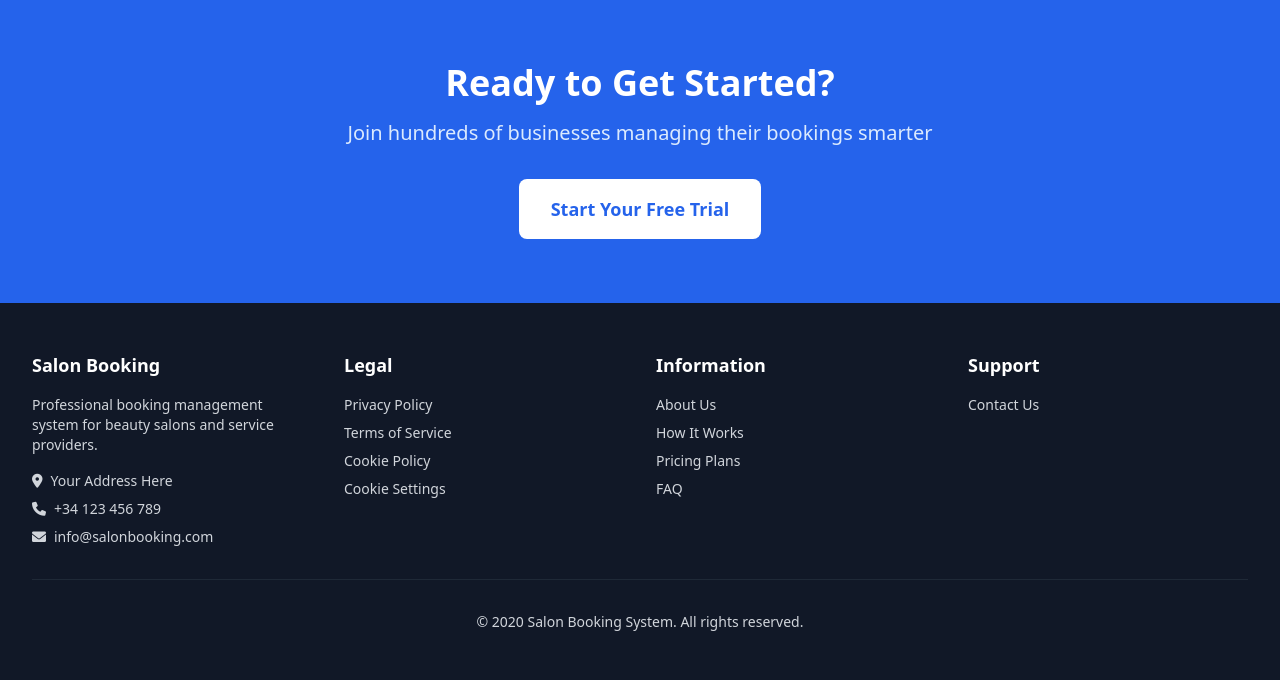
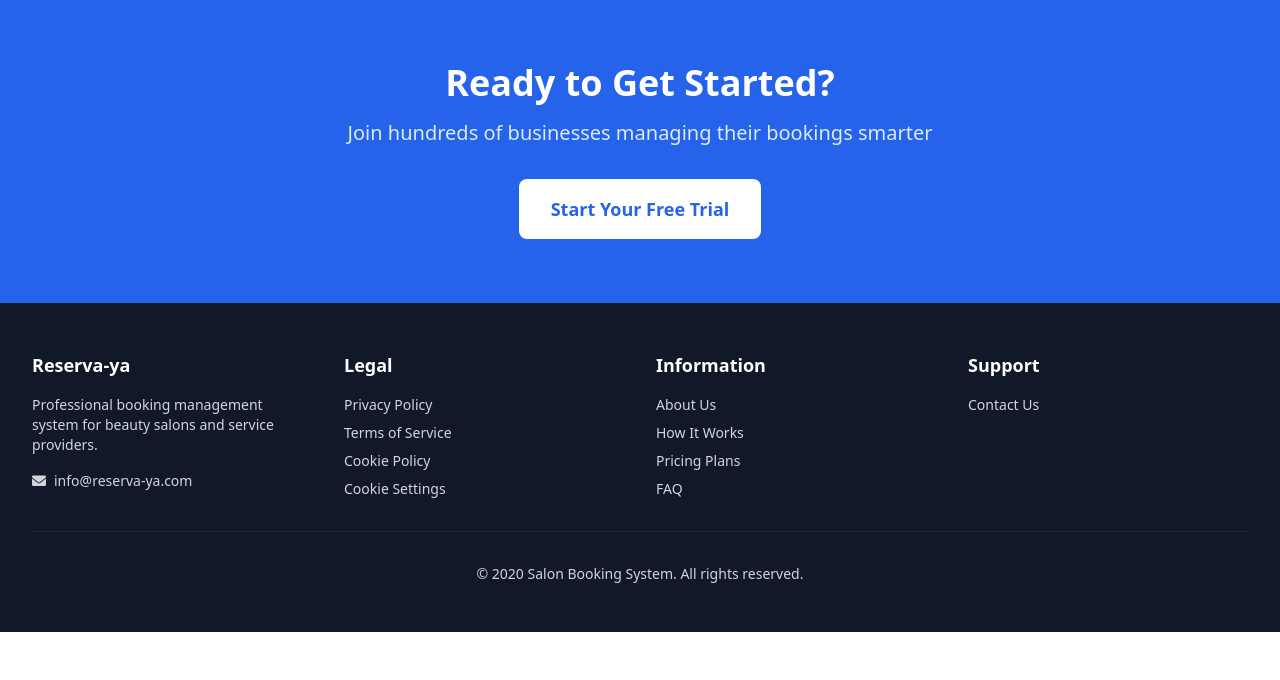
Before and after one commit to ArtemTokar13/saas.salon, a Django app: template templates/Index.html in a window 1280 px wide. Shown: the part 1417-2097 px from the top of the page. After the commit the page ends 2049 px from the top, so only its background shows below. Run offline with Django 5.2, Linux system fonts and the light colour scheme; the template is opened without the code that fills it: most values are stand-ins (such as "Sample title", 1, 10 or a date in 2020); some libraries are stand-ins or nearby versions.

Commit message:
footer fix

```diff
--- a/templates/_footer.html
+++ b/templates/_footer.html
@@ -4,12 +4,11 @@
         <div class="grid grid-cols-1 md:grid-cols-4 gap-8">
             <!-- Company Info -->
             <div>
-                <h3 class="text-white text-lg font-bold mb-4">{% trans "Salon Booking" %}</h3>
+                <h3 class="text-white text-lg font-bold mb-4">{% trans "Reserva-ya" %}</h3>
                 <p class="text-sm mb-4">{% trans "Professional booking management system for beauty salons and service providers." %}</p>
                 <div class="space-y-2 text-sm">
-                    <p><i class="fas fa-map-marker-alt mr-2"></i>{% trans "Your Address Here" %}</p>
-                    <p><i class="fas fa-phone mr-2"></i>+34 123 456 789</p>
-                    <p><i class="fas fa-envelope mr-2"></i>info@salonbooking.com</p>
+                    <!-- <p><i class="fas fa-map-marker-alt mr-2"></i>{% trans "Your Address Here" %}</p> -->
+                    <p><i class="fas fa-envelope mr-2"></i>info@reserva-ya.com</p>
                 </div>
             </div>
 
```
